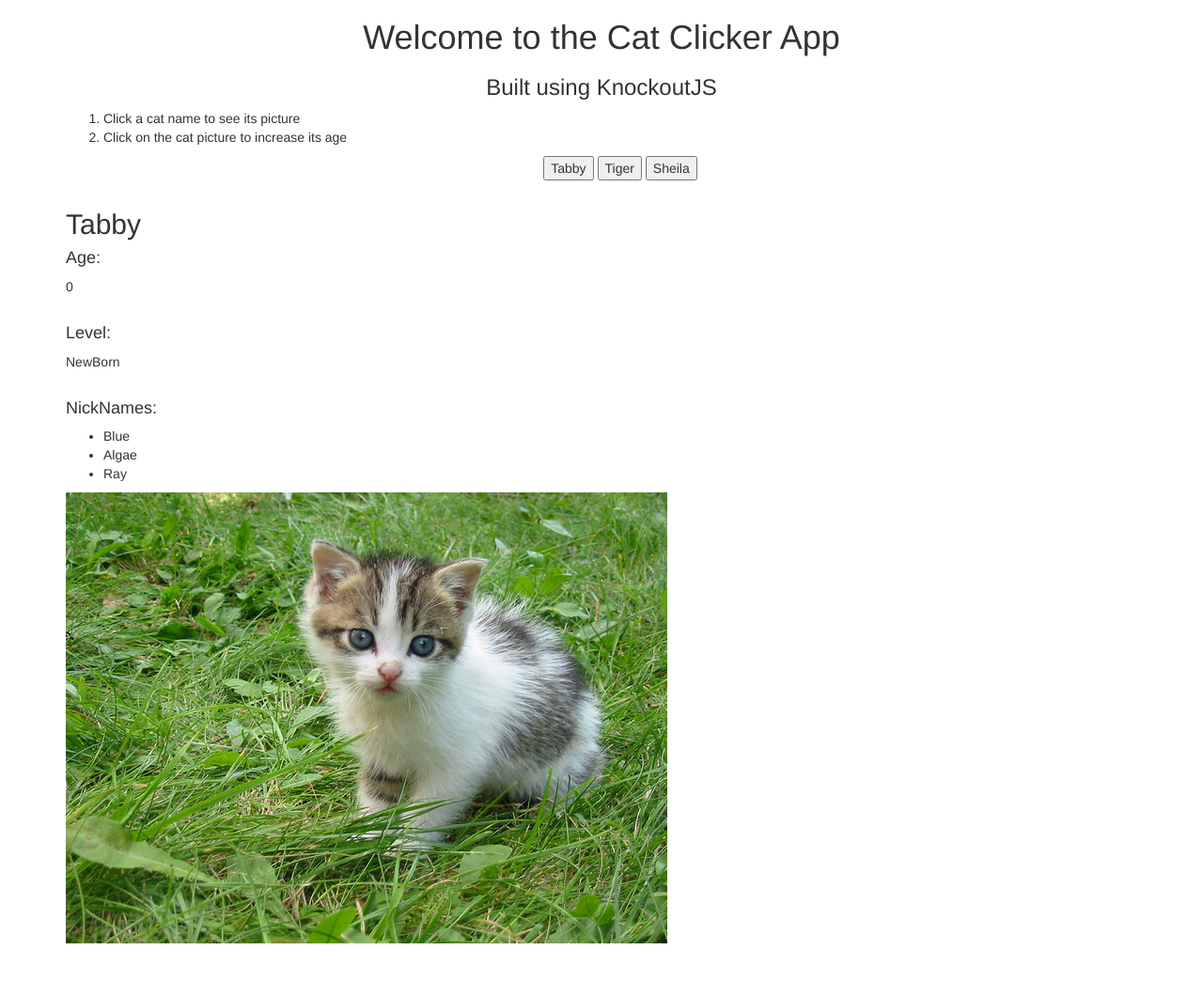
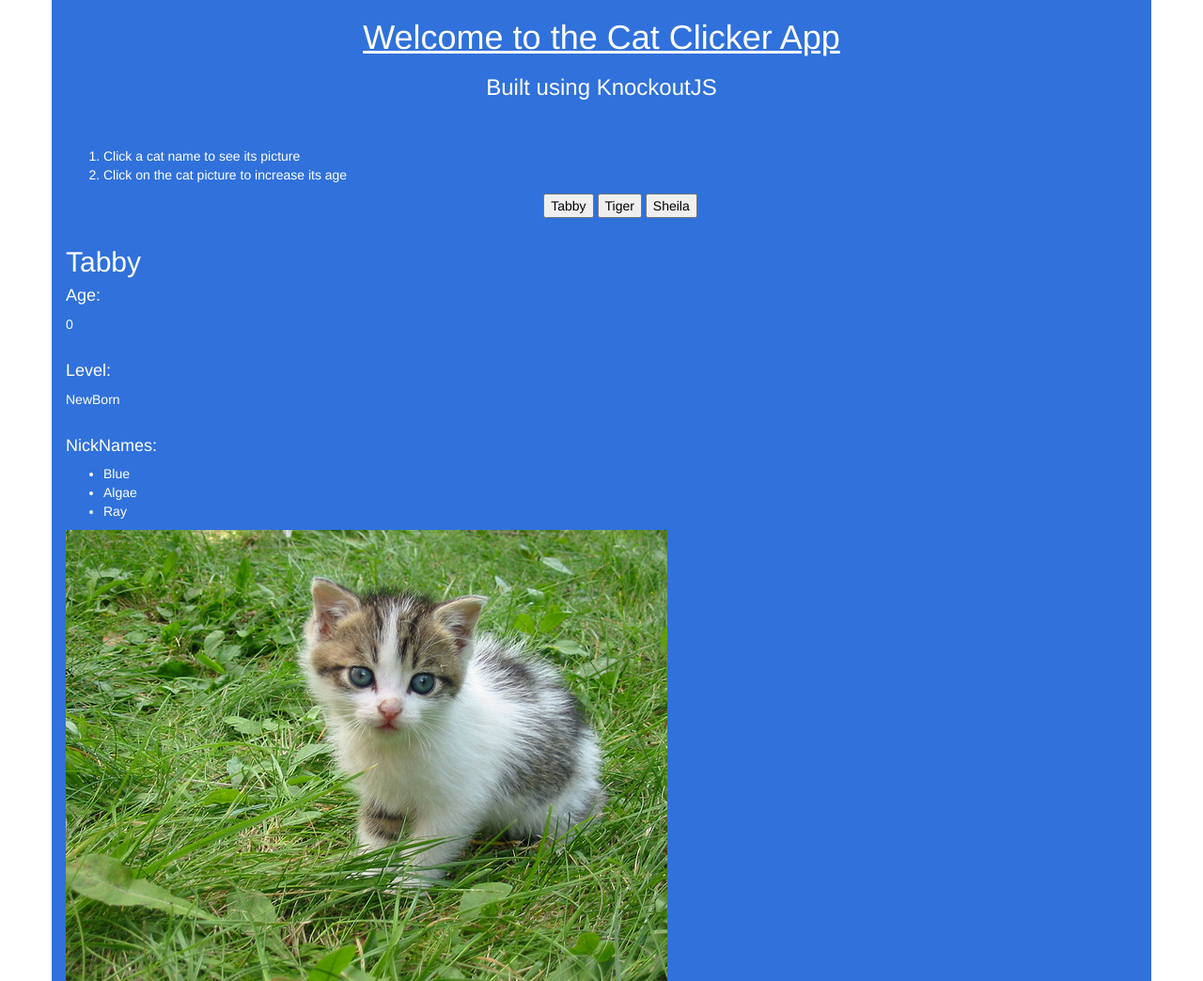
Before and after one commit to maabrown/CatApp, a plain HTML site: page index.html in a window 1280 px wide. Shown: the whole page at 94% size. Before the commit the page ends 1004 px from the top, so only its background shows below. Drawn offline with nearby package versions, Linux system fonts and the light colour scheme.

Commit message:
Stylistic updates to index.html

```diff
--- a/css/main.css
+++ b/css/main.css
@@ -1,5 +1,6 @@
 .title {
 	text-align: center;
+	text-decoration: underline;
 }
 
 .subtitle {
@@ -8,4 +9,10 @@
 
 #cat-list {
 	text-align: center;
+	color: black;
 }
+
+.container {
+	background-color: #3071db;
+	color: white;
+}
```
Also changed, not shown: index.html (+2 -0 lines).
